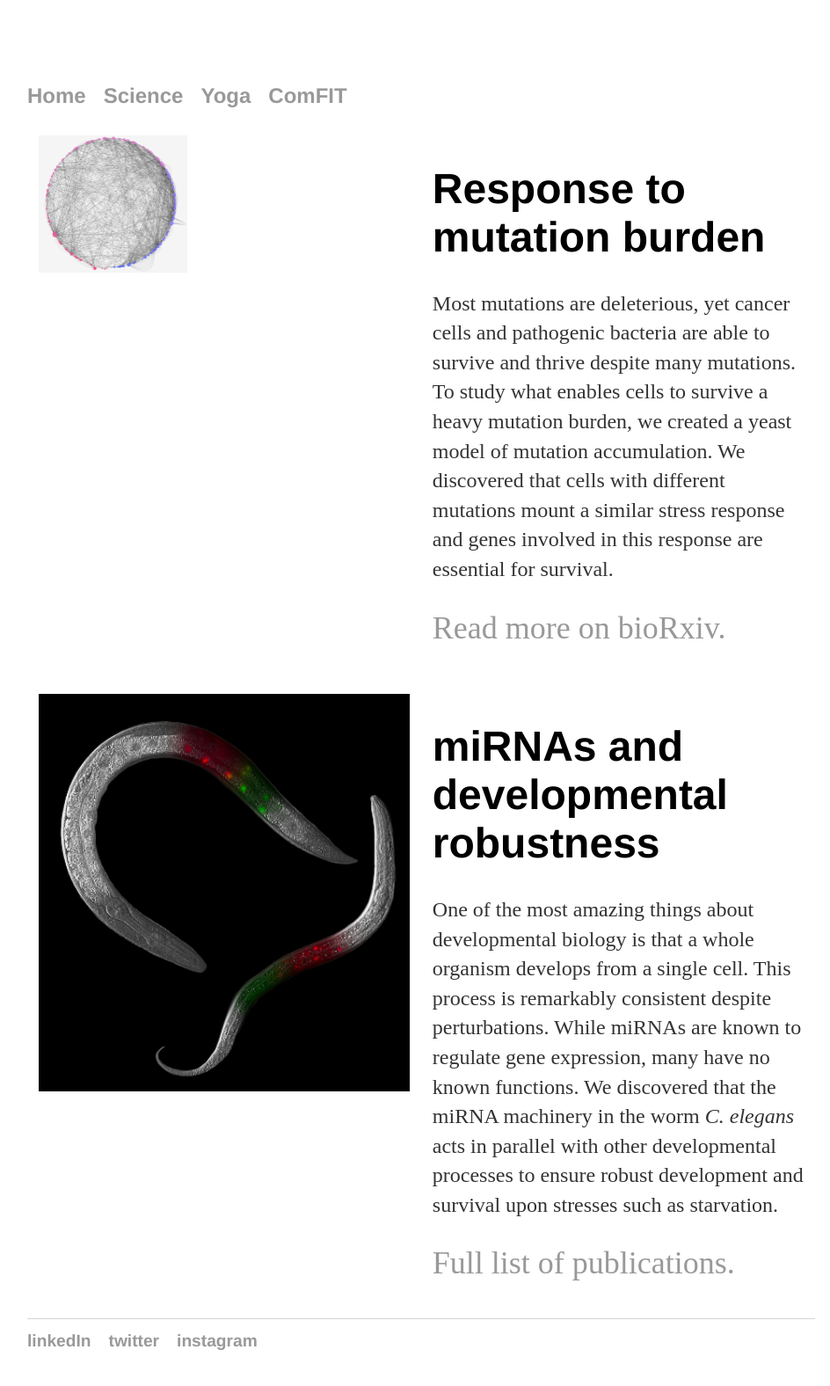
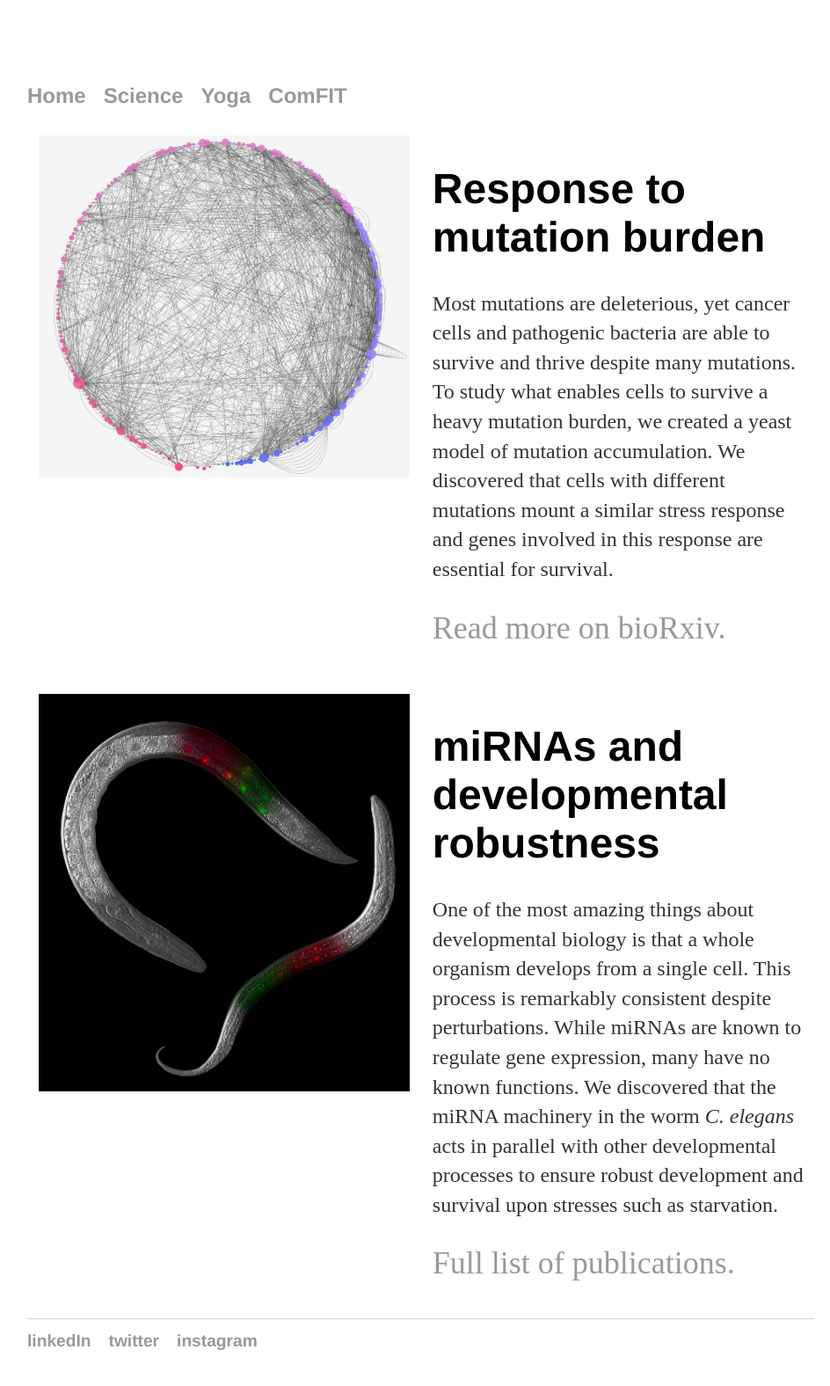
Before and after one commit to zabinsky/zabinsky.github.io, a Jekyll site: the page built from Science/index.html, in a window 1280 px wide. Shown: the whole page at 88% size, without its empty margins (161-1105 px from the left). Built offline with Jekyll 4.4.1, drawn with Linux system fonts in a browser that asks for light colours.

Commit message:
Update index.html

```diff
--- a/Science/index.html
+++ b/Science/index.html
@@ -3,7 +3,7 @@ layout: default
 title: Research Interests
 ---
 <div class="blurb">
-	<img src="BIOGRIDpurple.jpg" alt="S.cerevisiae" width="40%">
+	<img src="BIOGRIDpurple.jpg" alt="S.cerevisiae" width="100%">
 </div>
 
 <div class="blurb">
```
